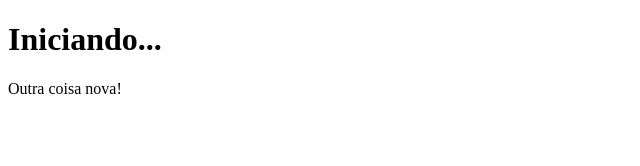
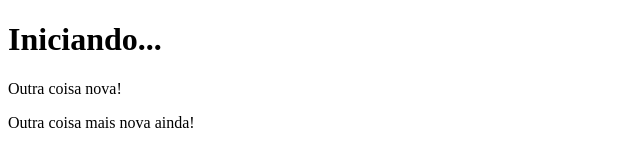
Before and after one commit to 1606076-html-css-js/exercicio-tabela-01, a plain HTML site: page index.html in a window 1280 px wide. Shown: the whole page, without its empty margins (0-640 px from the left). Drawn offline with Linux system fonts and the light colour scheme.

Commit message:
Coisa mais nova ainda

```diff
--- a/index.html
+++ b/index.html
@@ -8,6 +8,7 @@
 <body>
     <h1>Iniciando...</h1>
     <p>Outra coisa nova!</p>
+    <p>Outra coisa mais nova ainda!</p>
 </body>
 </html>
 
```
